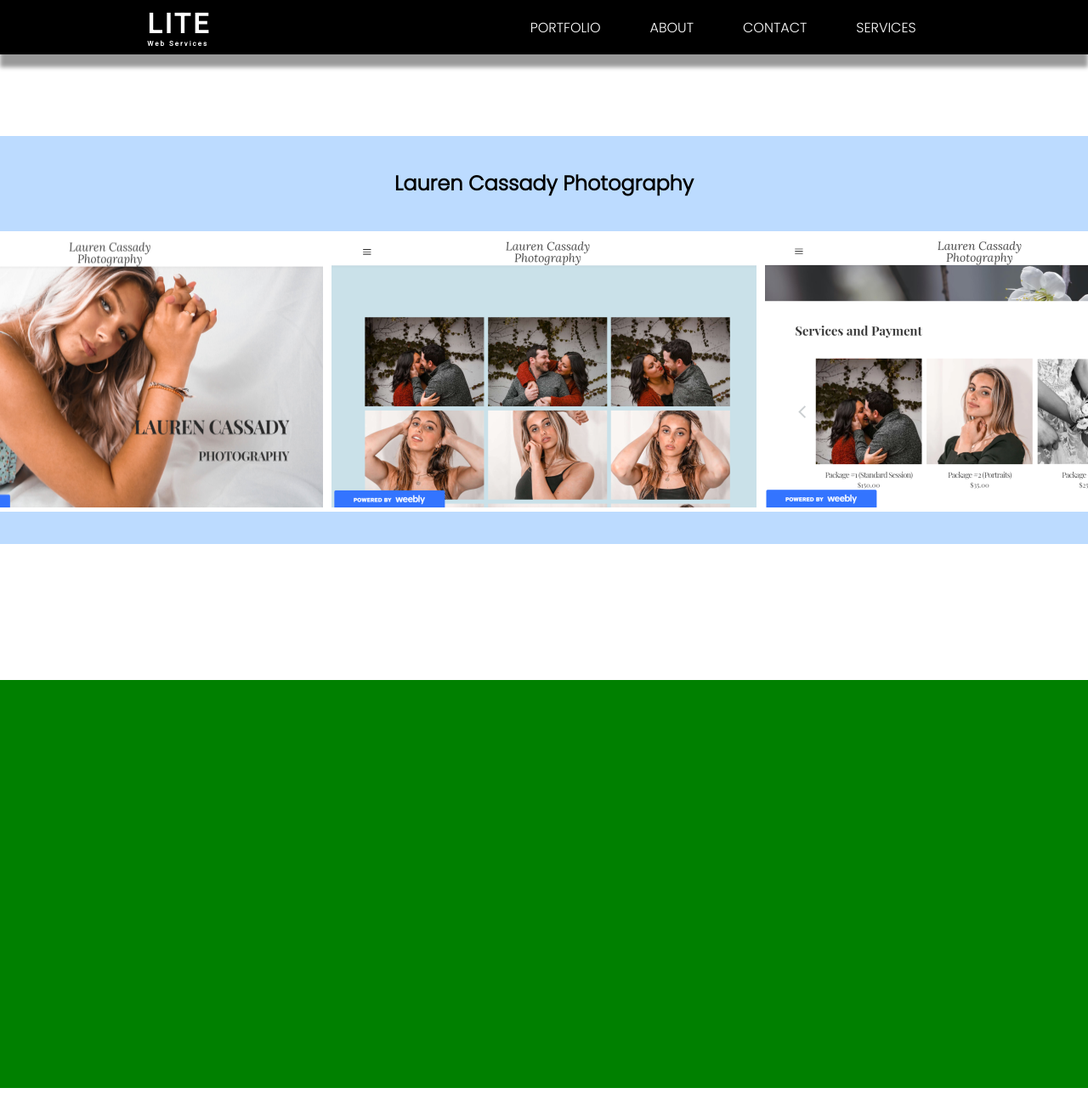
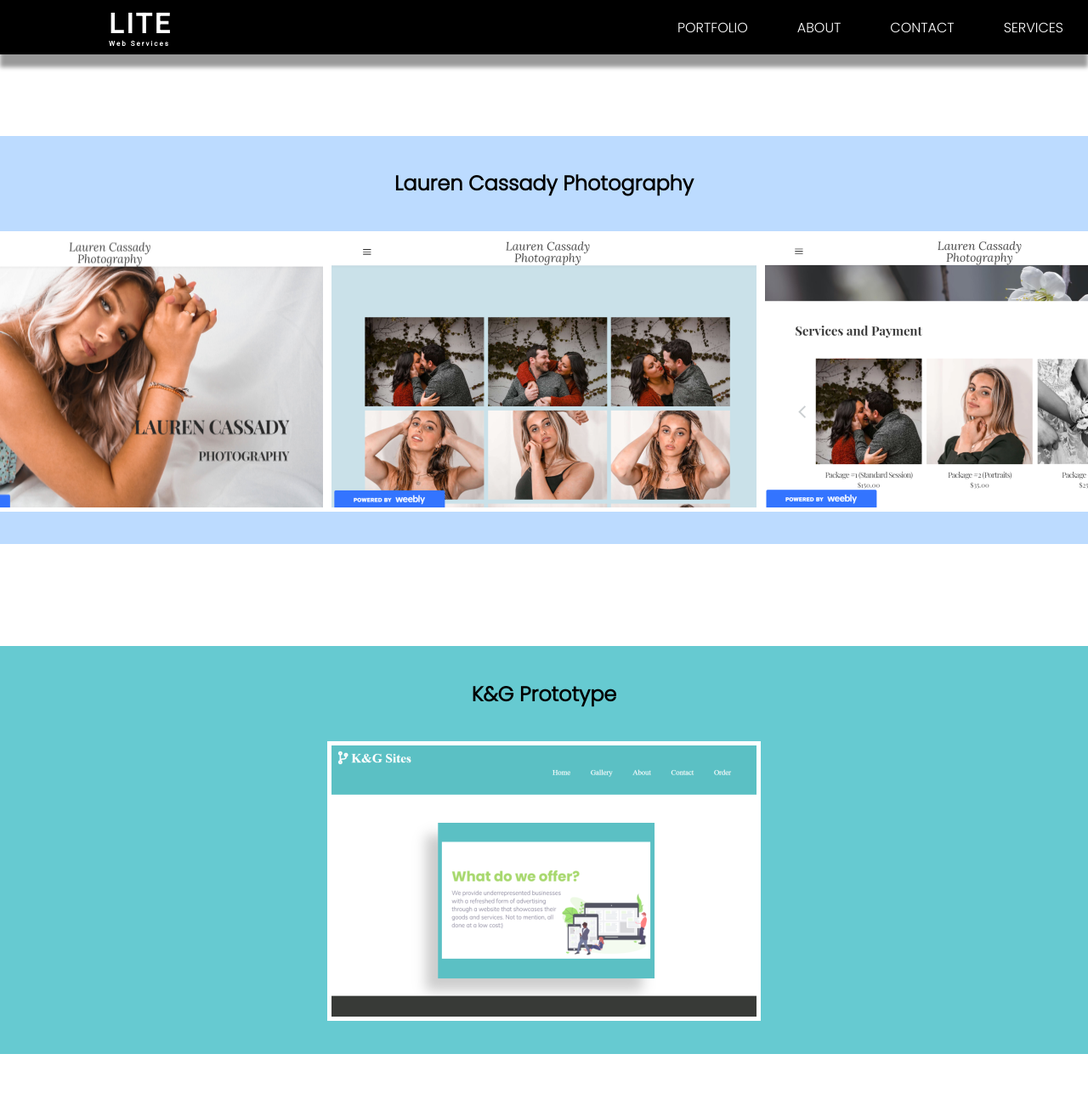
Before and after one commit to LITEWebServices/LITE-Site, a plain HTML site: page portfolio-page/portfolio.html in a window 1280 px wide. Shown: the top 1300 px of the page at 85% size. Drawn offline with Linux system fonts and the light colour scheme.

Commit message:
Various detail changes + added to portfolio

```diff
--- a/portfolio-page/portfolio.css
+++ b/portfolio-page/portfolio.css
@@ -8,6 +8,10 @@
 
 .spacer{
     height: 20vh;
+}
+
+.spacer.s2{
+    height: 15vh;
 }
 
 .slide-container{
@@ -21,7 +25,6 @@
 }
 .slide-container.c1{
     background:rgb(188, 219, 255) ;
-
 }
 
 .slide-container .site-images{
@@ -34,5 +37,5 @@
 }
 
 .slide-container.c2{
-    background: green;
+    background: rgb(102, 202, 209);
 }
--- a/portfolio-page/portfolio.html
+++ b/portfolio-page/portfolio.html
@@ -36,7 +36,7 @@
     </nav>
 
     <section class='sliders'>
-        <div class='spacer'></div>
+        <div class='spacer s1'></div>
         <div class='slide-container c1'>
             <h2>Lauren Cassady Photography</h2>
             <div class='site-images'>
@@ -46,10 +46,11 @@
             </div>
         </div>
 
-        <div class="spacer"></div>
+        <div class="spacer s2"></div>
 
         <div class='slide-container c2'>
-
+            <h2>K&G Prototype</h2>
+            <img src='../images/other-sites/k&g-cover.png'/>
         </div>
         <div class='slide-container'>
 
--- a/styles.css
+++ b/styles.css
@@ -24,14 +24,16 @@ body{
     right: 0;
     z-index: 999;
     display: flex;
-    justify-content: space-around;
+    justify-content: space-between;
     align-items: center;
     min-height: 8vh;
     transition: all 500ms;
     box-shadow: 0 15px 5px rgba(0, 0, 0, 0.4);
 
+
 }
 nav h1{
+    margin-left: 10vw;
     font-family: 'Roboto', sans-serif;
     font-size: 4vh;
     color: var(--color);
@@ -39,6 +41,7 @@ nav h1{
 }
 
 nav h3{
+    margin-left: 10vw;
     font-family: 'Roboto', sans-serif;
     font-size: 1vh;
     color: var(--color);
@@ -48,7 +51,6 @@ nav ul{
     display: flex;
     width: 40%;
     justify-content: space-around;
-
 }
 nav ul li{
     list-style: none;
```
Also changed, not shown: images/other-sites/k&g-cover.png (added).
